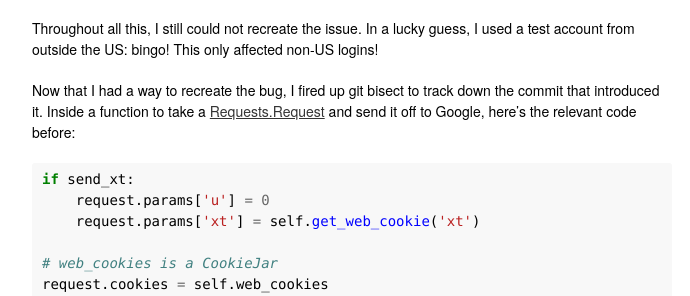
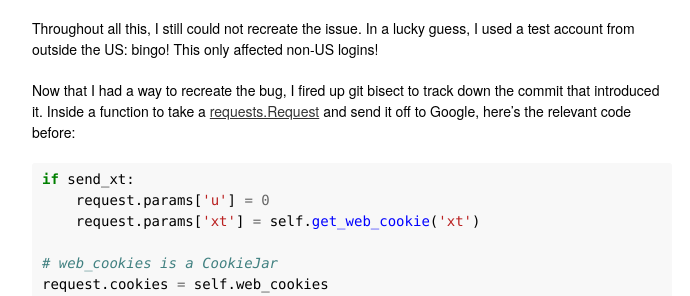
Before and after one commit to simon-weber/simon-weber.github.com, a Jekyll site: the page built from _posts/2013-02-14-tough-cookies-a-debugging-story.md, in a window 1280 px wide and 900 px high, scrolled down 448 px. Shown: the part 159-455 px from the top of the window, without its empty margins (438-1128 px from the left). Built offline with Jekyll 4.4.1, drawn with Linux system fonts in a browser that asks for light colours; nearby versions of some CDN libraries.

```diff
--- a/_posts/2013-02-14-tough-cookies-a-debugging-story.md
+++ b/_posts/2013-02-14-tough-cookies-a-debugging-story.md
@@ -33,7 +33,7 @@ In a lucky guess, I used a test account from outside the US: bingo!
 This only affected non-US logins!
 
 Now that I had a way to recreate the bug, I fired up git bisect to track down the commit that introduced it.
-Inside a function to take a [Requests.Request](http://docs.python-requests.org/en/latest/) and send it off to Google, here’s the relevant code before:
+Inside a function to take a [requests.Request](http://docs.python-requests.org/en/latest/) and send it off to Google, here’s the relevant code before:
 
 {% highlight python %}
 if send_xt:
--- a/index.html
+++ b/index.html
@@ -18,7 +18,7 @@ title: Simon Weber
         <a href="http://thelistservearchive.com/">The Listserve Archive</a> &raquo; An automatic archive of <a href="http://thelistserve.com">The Listserve</a>.
         </li>
         <li>
-        <a href="https://github.com/simon-weber/Unofficial-Google-Music-API">Unofficial Google Music Api</a> &raquo; Actively maintained. ~10k downloads.
+        <a href="https://github.com/simon-weber/Unofficial-Google-Music-API">Unofficial Google Music Api</a> &raquo; Actively maintained. 10k+ downloads.
         </li>
         <li>
         <a href="https://github.com/simon-weber/XSS-over-NBNS">Router exploitation</a> &raquo; XSS in common routers. Published with <a href="http://www.phrack.com/issues.html?issue=68&amp;id=4#article">Phrack</a>. <a href="https://docs.google.com/presentation/d/1grp9hLaYnegWN0rfkZHSfqtYmBme9vtaAoinZmIIqKI/edit">Slides</a> from a recent talk.
```
